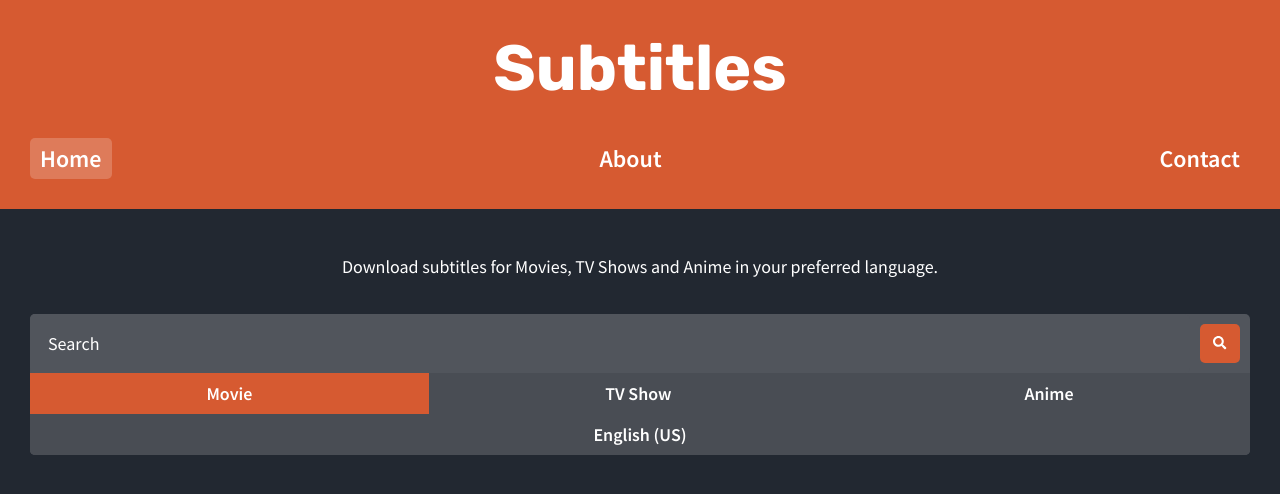
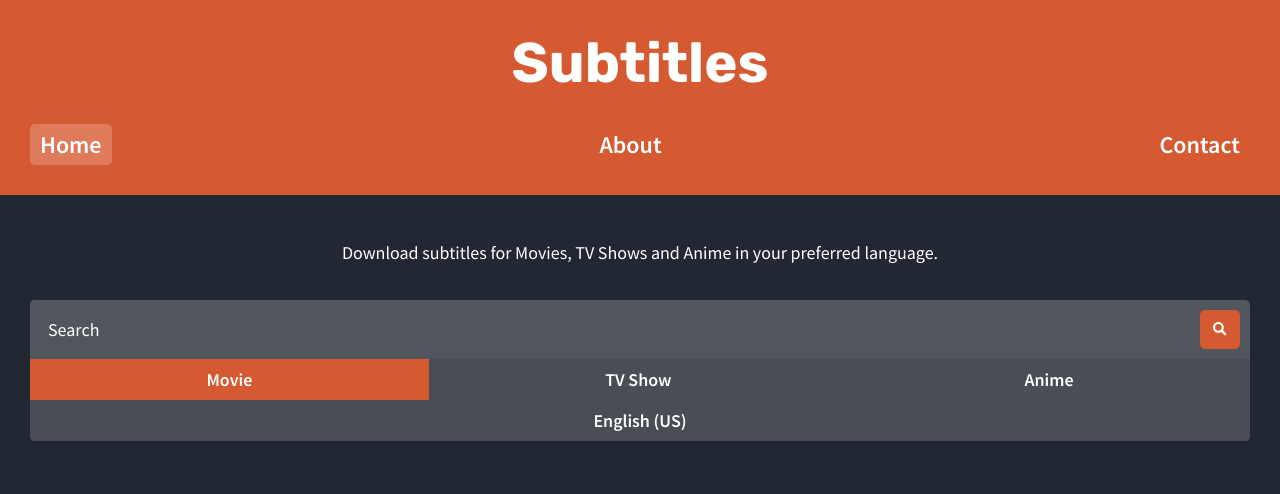
Before and after one commit to iNeedSubs/legacy, a Vue app: page /#/ in a window 1280 px wide. Shown: the top 494 px of the page. Built offline with nearby package versions, Linux system fonts and the light colour scheme.

Commit message:
reduce size of h1

```diff
--- a/src/components/Header.vue
+++ b/src/components/Header.vue
@@ -23,7 +23,7 @@ header {
 }
 
 h1 {
-  font-size: 4em;
+  font-size: 3.5em;
   margin-bottom: .5em;
   font-family: Rubik;
 }
```
